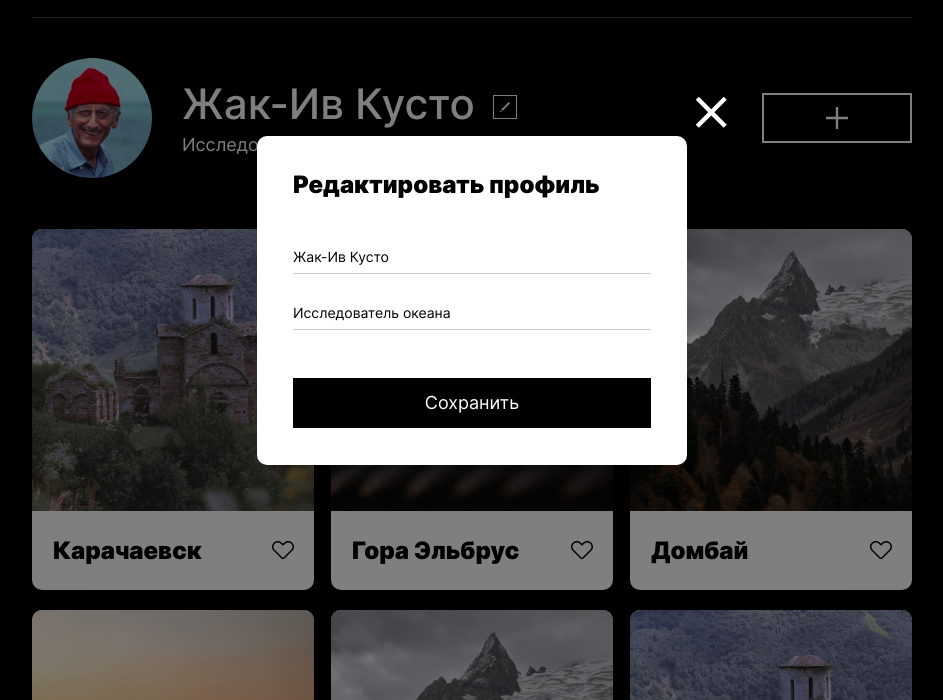
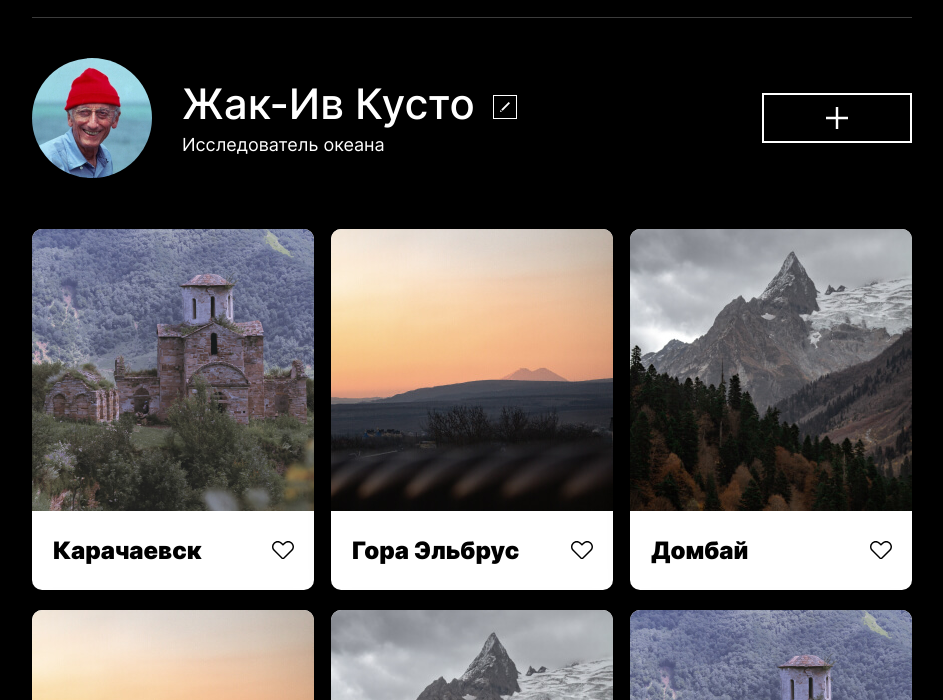
Before and after one commit to gitsvitya/mesto-project, a plain HTML site: page index.html in a window 1280 px wide. Shown: the part 100-800 px from the top of the page, without its empty margins (168-1111 px from the left). Drawn offline with Linux system fonts and the light colour scheme.

Commit message:
Fixed: Popup closed button background

```diff
--- a/blocks/popup/__close-button/popup__close-button.css
+++ b/blocks/popup/__close-button/popup__close-button.css
@@ -3,7 +3,7 @@
   background-position: center center;
   background-repeat: no-repeat;
   background-size: cover;
-  background-color: #000000;
+  background-color: transparent;
   border: 0;
   display: block;
   min-height: 32px;
--- a/index.html
+++ b/index.html
@@ -62,7 +62,7 @@
         </li>
       </ul>
     </section>
-    <section class="popup popup_opened">
+    <section class="popup">
       <div class="popup__container">
         <button type="button" class="popup__close-button"></button>
         <form action="popup_form" class="popup__form">
```
